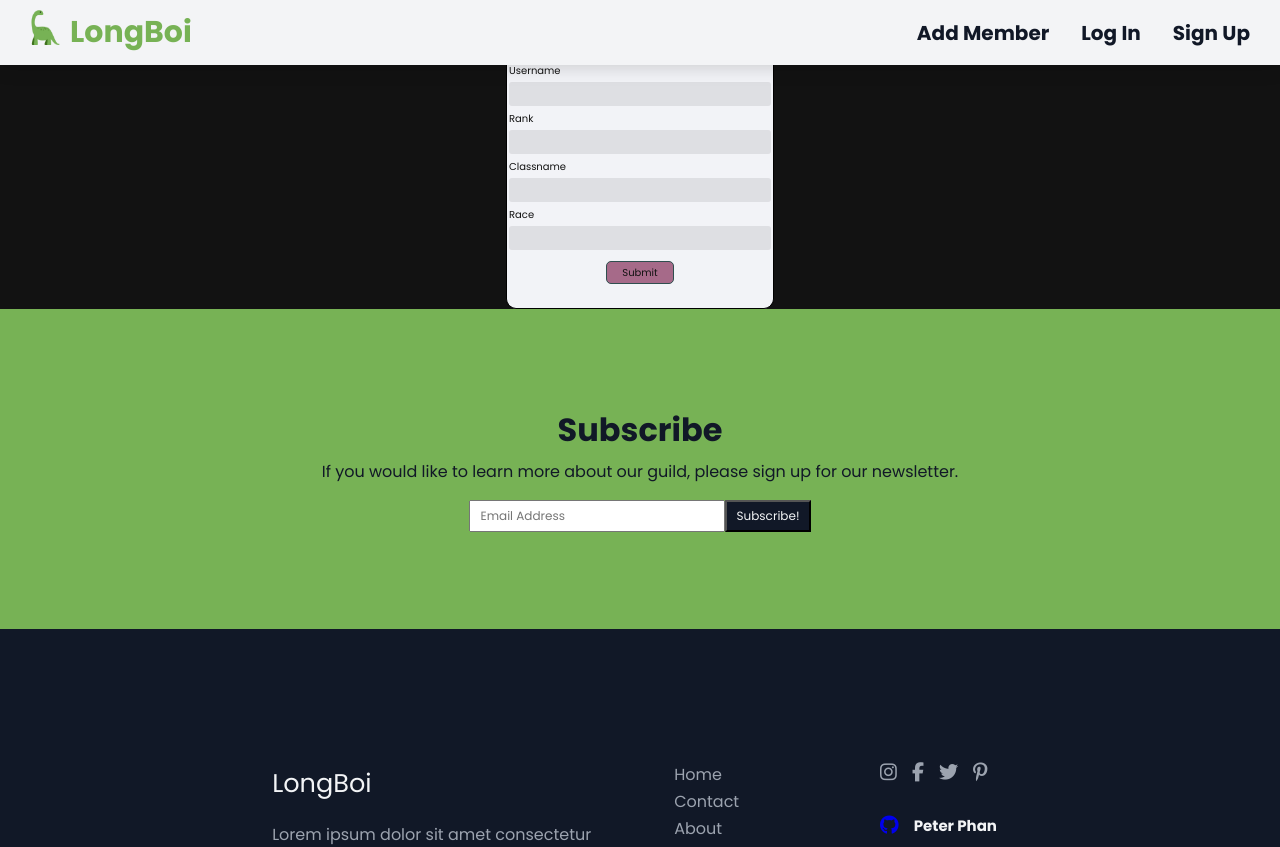
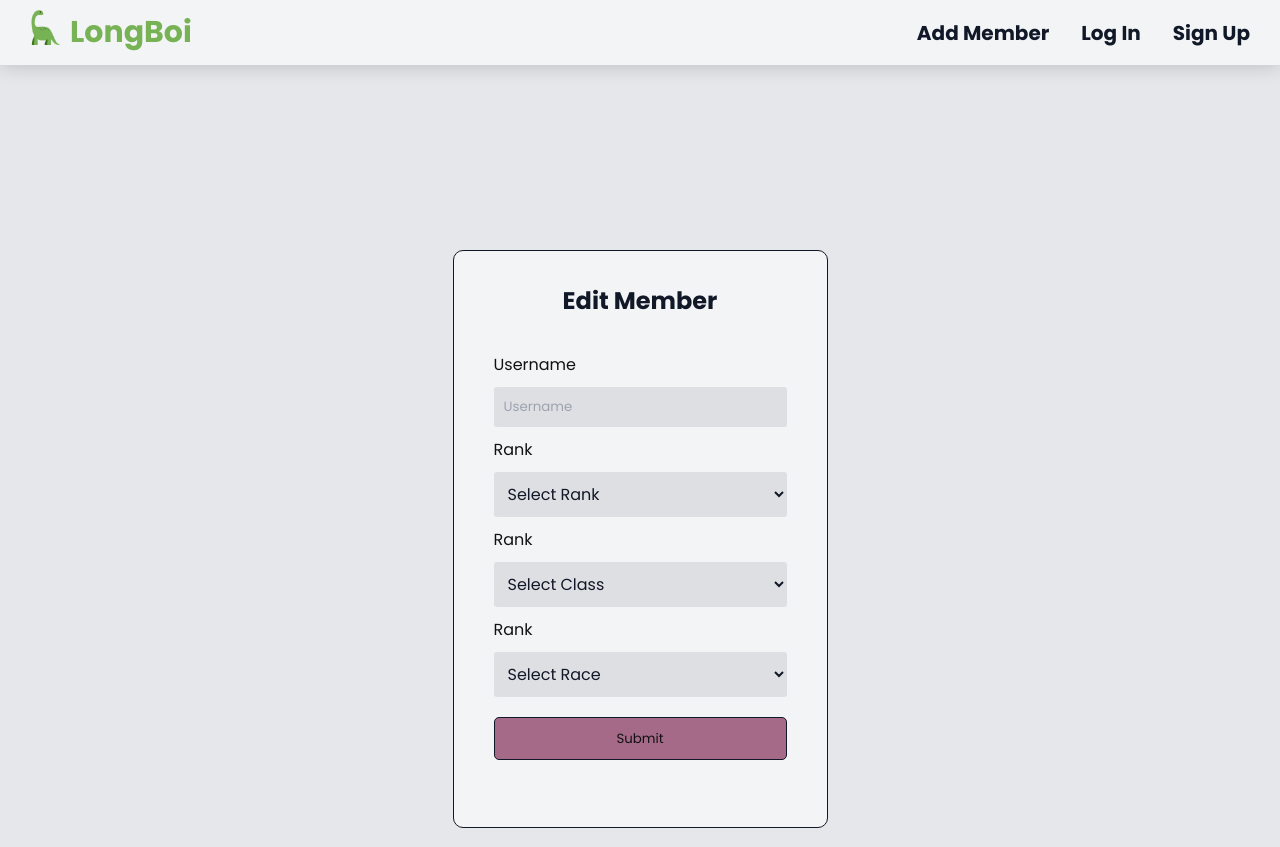
Before and after one commit to peterphan20/Guild-roster, a React (Create React App) app: page /editmember in a window 1280 px wide. Shown: the top 847 px of the page. Built offline with nearby package versions, Linux system fonts and the light colour scheme.

Commit message:
feat: refactored edit page

```diff
--- a/src/components/DropdownComponent.js
+++ b/src/components/DropdownComponent.js
@@ -3,7 +3,11 @@ import styled from "styled-components";
 
 const DropdownComponent = ({ options, onSelectedChange, selected, label }) => {
 	const renderedOptions = options.map((option) => {
-		return <option value={option.title}>{option.title}</option>;
+		return (
+			<option value={option.title} key={option.value}>
+				{option.title}
+			</option>
+		);
 	});
 	return (
 		<React.Fragment>
--- a/src/components/GuildIntroduction.js
+++ b/src/components/GuildIntroduction.js
@@ -27,6 +27,7 @@ const GuildIntroduction = () => {
 };
 
 export default GuildIntroduction;
+
 const GuildIntroductionText = styled.div`
 	color: #36454f;
 	padding-left: 5em;
--- a/src/components/GuildListContainer.js
+++ b/src/components/GuildListContainer.js
@@ -166,57 +166,7 @@ const GuildPage = styled.div`
 		font-weight: 700;
 	}
 `;
-const GuildIntroductionText = styled.div`
-	color: #36454f;
-	padding-left: 5em;
-	padding-right: 5em;
-	width: 100%;
 
-	h1 {
-		font-size: 3.5em;
-	}
-	p {
-		font-size: 1.1em;
-		line-height: 1.7;
-		padding-bottom: 2.2em;
-	}
-`;
-const StyledApplyNowContainer = styled.div`
-	background-color: #111827;
-	color: #f3f4f6;
-	display: flex;
-	flex-direction: column;
-	justify-content: center;
-	align-items: flex-start;
-	border-radius: 0.5em;
-	padding: 2em 2em;
-	margin: 0px auto 3.5em auto;
-	width: 725px;
-
-	h1 {
-		font-size: 2em;
-		padding-bottom: 0.3em;
-	}
-	p {
-		font-size: 1em;
-		font-weight: 400;
-		padding-bottom: 2em;
-	}
-`;
-const StyledApplyNowButton = styled.button`
-	background-color: rgb(119, 178, 85);
-	border: none;
-	outline: none;
-	border-radius: 20px;
-	padding: 10px 20px;
-
-	a {
-		color: #36454f;
-		font-size: 1.1em;
-		font-weight: 700;
-		text-decoration: none;
-	}
-`;
 const StyledMemberText = styled.p`
 	color: #36454f;
 	line-height: 0.5;
--- a/src/components/MemberCreationPage.js
+++ b/src/components/MemberCreationPage.js
@@ -2,116 +2,10 @@ import React, { useState } from "react";
 import styled from "styled-components";
 
 import { postMember } from "../helpers/crudMembers";
+import { characterRace, characterClass, characterRank } from "../helpers/characterDescription";
 import DropdownComponent from "./DropdownComponent";
 
 const MemberCreationPage = () => {
-	const characterRank = [
-		{
-			title: "Select Rank",
-			value: "Rank",
-		},
-		{
-			title: "Officer",
-			value: "Officer",
-		},
-		{
-			title: "Member",
-			value: "Member",
-		},
-		{
-			title: "Peon",
-			value: "Peon",
-		},
-	];
-	const characterClass = [
-		{
-			title: "Select Class",
-			value: "Class",
-		},
-		{
-			title: "Death Knight",
-			value: "Death Knight",
-		},
-		{
-			title: "Demon Hunter",
-			value: "Demon Hunter",
-		},
-		{
-			title: "Druid",
-			value: "Druid",
-		},
-		{
-			title: "Hunter",
-			value: "Hunter",
-		},
-		{
-			title: "Mage",
-			value: "Mage",
-		},
-		{
-			title: "Monk",
-			value: "Monk",
-		},
-		{
-			title: "Paladin",
-			value: "Paladin",
-		},
-		{
-			title: "Priest",
-			value: "Priest",
-		},
-		{
-			title: "Rogue",
-			value: "Rogue",
-		},
-		{
-			title: "Shaman",
-			value: "Shaman",
-		},
-		{
-			title: "Warlock",
-			value: "Warlock",
-		},
-		{
-			title: "Warrior",
-			value: "Warrior",
-		},
-	];
-	const characterRace = [
-		{
-			title: "Select Race",
-			value: "Race",
-		},
-		{
-			title: "Human",
-			value: "Human",
-		},
-		{
-			title: "Dwarf",
-			value: "Dwarf",
-		},
-		{
-			title: "Night Elf",
-			value: "Night Elf",
-		},
-		{
-			title: "Gnome",
-			value: "Gnome",
-		},
-		{
-			title: "Draenei",
-			value: "Draenei",
-		},
-		{
-			title: "Worgen",
-			value: "Worgen",
-		},
-		{
-			title: "Pandaren",
-			value: "Pandaren",
-		},
-	];
-
 	const [username, setUsername] = useState("");
 	const [rank, setRank] = useState(characterRank[0]);
 	const [classname, setClassname] = useState(characterClass[0]);
@@ -253,9 +147,9 @@ const StyledCreationInputField = styled.input`
 const StyledAddSubmitBtn = styled.button`
 	background-color: #a66a89;
 	color: #121212;
-	border: 1px solid darkslategray;
+	border: 1px solid #111827;
 	border-radius: 5px;
-	padding: 0.8em;
+	padding: 1em;
 	margin: 1.5em 0;
 	width: 100%;
 	cursor: pointer;
--- a/src/components/MemberEditPage.js
+++ b/src/components/MemberEditPage.js
@@ -1,74 +1,82 @@
-import React, { useState } from 'react';
-import styled from 'styled-components';
+import React, { useState } from "react";
+import styled from "styled-components";
 
-import { putMember } from '../helpers/crudMembers';
+import { putMember } from "../helpers/crudMembers";
+import { characterRace, characterClass, characterRank } from "../helpers/characterDescription";
+import DropdownComponent from "./DropdownComponent";
 
-const MemberEditPage = (props) => {
-	const [editResponse, setEditResponse] = useState('');
-	const { memberId } = props.currentSelectedMember;
+const MemberEditPage = ({
+	currentSelectedMember,
+	editUsername,
+	editRank,
+	editClassname,
+	editRace,
+	setEditRank,
+	setEditClassname,
+	setEditRace,
+	setEditUsername,
+	username,
+	password,
+}) => {
+	const [editResponse, setEditResponse] = useState("");
+	const { memberId } = currentSelectedMember;
 
 	const onEditSubmit = async () => {
-		const testToken = localStorage.getItem('jwtToken');
+		const testToken = localStorage.getItem("jwtToken");
 		if (!testToken) {
 			return;
 		}
 		const editMemberObj = {
-			username: props.editUsername,
-			rank: props.editRank,
-			classname: props.editClassname,
-			race: props.editRace,
+			username: editUsername,
+			rank: editRank,
+			classname: editClassname,
+			race: editRace,
 		};
 		const response = await putMember(memberId, editMemberObj, JSON.parse(testToken).token);
-		if (!props.username || !props.password) {
-			setEditResponse('Please Sign In!');
+		if (!username || !password) {
+			setEditResponse("Please Sign In!");
 		} else if (!response.details) {
 			// successful put request
-			setEditResponse('Member successfully edited! ✔️');
+			setEditResponse("Member successfully edited! ✔️");
 		} else {
 			// else not successfull
-			setEditResponse('There was an error, alphanumeric numbers only! 😿');
+			setEditResponse("There was an error, alphanumeric characters only! 😿");
 		}
 	};
 
 	return (
 		<EditContainer>
-			<EditMemberh1>Edit Member</EditMemberh1>
 			<EditForm>
-				<InputLabelFields>
-					<Label htmlFor='charUsername'>Username</Label>
-					<InputField
-						type='text'
-						value={props.editUsername}
-						onChange={(e) => props.setEditUsername(e.target.value)}
-						required
-					/>
-					<Label htmlFor='charRank'>Rank</Label>
-					<InputField
-						type='text'
-						value={props.editRank}
-						onChange={(e) => props.setEditRank(e.target.value)}
-						required
-					/>
-					<Label htmlFor='charClassname'>Classname</Label>
-					<InputField
-						type='text'
-						value={props.editClassname}
-						onChange={(e) => props.setEditClassname(e.target.value)}
-						required
-					/>
-					<Label htmlFor='charRace'>Race</Label>
-					<InputField
-						type='text'
-						value={props.editRace}
-						onChange={(e) => props.setEditRace(e.target.value)}
-						required
-					/>
-				</InputLabelFields>
-				{/* <Link to="/"> */}
-				<AddButton className='edit-btn' onClick={onEditSubmit}>
+				<h1>Edit Member</h1>
+				<StyledUsernameLabel htmlFor="charUsername">Username</StyledUsernameLabel>
+				<StyledUsernameInputField
+					type="text"
+					value={editUsername}
+					onChange={(e) => setEditUsername(e.target.value)}
+					placeholder="Username"
+					required
+				/>
+				<DropdownComponent
+					selected={editRank}
+					options={characterRank}
+					onSelectedChange={setEditRank}
+					label="Rank"
+				/>
+				<DropdownComponent
+					selected={editClassname}
+					options={characterClass}
+					onSelectedChange={setEditClassname}
+					label="Rank"
+				/>
+				<DropdownComponent
+					selected={editRace}
+					options={characterRace}
+					onSelectedChange={setEditRace}
+					label="Rank"
+				/>
+				<AddButton className="edit-btn" onClick={onEditSubmit}>
 					Submit
 				</AddButton>
-				{/* </Link> */}
 				<SuccessText>{editResponse}</SuccessText>
 			</EditForm>
 		</EditContainer>
@@ -78,79 +86,61 @@ const MemberEditPage = (props) => {
 export default MemberEditPage;
 
 const EditContainer = styled.div`
-	background-color: #121212;
-	min-height: 100%;
-	min-width: 100%;
+	background-color: #e5e7eb;
 	display: flex;
 	flex-direction: column;
 	justify-content: center;
 	align-items: center;
-`;
-const EditMemberh1 = styled.h1`
-	background-color: #a66a89;
-	color: #121212;
-	text-align: center;
-	font-weight: 700;
-	font-size: 18px;
-	border-top: 1px solid black;
-	border-left: 1px solid black;
-	border-right: 1px solid black;
-	border-top-right-radius: 10px;
-	border-top-left-radius: 10px;
-	padding: 10px;
-	width: 21%;
+	padding: 250px 0px 300px 0px;
+	height: 100%;
+	width: 100%;
 `;
 const EditForm = styled.div`
+	background-color: #f3f4f6;
+	color: #111827;
 	display: flex;
 	flex-direction: column;
-	justify-content: center;
-	align-items: center;
-	background-color: #f2f3f7;
-	border-bottom: 1px solid black;
-	border-left: 1px solid black;
-	border-right: 1px solid black;
-	border-bottom-right-radius: 10px;
-	border-bottom-left-radius: 10px;
-	padding-top: 10px;
-	padding-bottom: 10px;
-	width: 21%;
+	align-items: flex-start;
+	border: 1px solid #111827;
+	border-radius: 10px;
+	padding: 2em 2.5em;
+	width: clamp(300px, 40vw, 375px);
+
+	h1 {
+		align-self: center;
+		font-size: 1.5em;
+		font-weight: 700;
+		margin-bottom: 1em;
+	}
 `;
-const InputLabelFields = styled.div`
-	display: flex;
-	flex-direction: column;
-	justify-content: center;
-	align-items: flex-start;
+const StyledUsernameLabel = styled.label`
+	color: #121212;
+	margin: 10px 0px;
 `;
-const Label = styled.label`
-	color: #121212;
-	font-size: 10px;
-	font-weight: 400;
-	margin-top: 5px;
-	margin-bottom: 3px;
-`;
-const InputField = styled.input`
+const StyledUsernameInputField = styled.input`
 	background-color: #dedfe3;
-	color: darkslategray;
-	display: block;
+	color: #111827;
 	border: none;
-	font-size: 12px;
 	border-radius: 3px;
-	padding: 3px 25px 3px 5px;
+	padding: 10px;
+	width: 100%;
+
+	::placeholder {
+		color: #9ca3af;
+	}
 `;
 const AddButton = styled.button`
 	background-color: #a66a89;
 	color: #121212;
-	font-size: 10px;
-	font-weight: 400;
-	border: 1px solid darkslategray;
+	border: 1px solid #111827;
 	border-radius: 5px;
-	padding: 2.5px 15px;
-	margin-top: 11px;
+	padding: 0.8em;
+	margin: 1.5em 0;
+	width: 100%;
 	cursor: pointer;
 `;
 const SuccessText = styled.div`
 	font-size: 8px;
-	font-weight: 400;
 	text-align: center;
-	padding: 10px 5px 4px 5px;
+	padding: 10px 5px 5px 5px;
 `;
--- /dev/null
+++ b/src/helpers/characterDescription.js
@@ -0,0 +1,106 @@
+export const characterRank = [
+	{
+		title: "Select Rank",
+		value: "Rank",
+	},
+	{
+		title: "Officer",
+		value: "Officer",
+	},
+	{
+		title: "Member",
+		value: "Member",
+	},
+	{
+		title: "Peon",
+		value: "Peon",
+	},
+];
+export const characterClass = [
+	{
+		title: "Select Class",
+		value: "Class",
+	},
+	{
+		title: "Death Knight",
+		value: "Death Knight",
+	},
+	{
+		title: "Demon Hunter",
+		value: "Demon Hunter",
+	},
+	{
+		title: "Druid",
+		value: "Druid",
+	},
+	{
+		title: "Hunter",
+		value: "Hunter",
+	},
+	{
+		title: "Mage",
+		value: "Mage",
+	},
+	{
+		title: "Monk",
+		value: "Monk",
+	},
+	{
+		title: "Paladin",
+		value: "Paladin",
+	},
+	{
+		title: "Priest",
+		value: "Priest",
+	},
+	{
+		title: "Rogue",
+		value: "Rogue",
+	},
+	{
+		title: "Shaman",
+		value: "Shaman",
+	},
+	{
+		title: "Warlock",
+		value: "Warlock",
+	},
+	{
+		title: "Warrior",
+		value: "Warrior",
+	},
+];
+export const characterRace = [
+	{
+		title: "Select Race",
+		value: "Race",
+	},
+	{
+		title: "Human",
+		value: "Human",
+	},
+	{
+		title: "Dwarf",
+		value: "Dwarf",
+	},
+	{
+		title: "Night Elf",
+		value: "Night Elf",
+	},
+	{
+		title: "Gnome",
+		value: "Gnome",
+	},
+	{
+		title: "Draenei",
+		value: "Draenei",
+	},
+	{
+		title: "Worgen",
+		value: "Worgen",
+	},
+	{
+		title: "Pandaren",
+		value: "Pandaren",
+	},
+];
```
